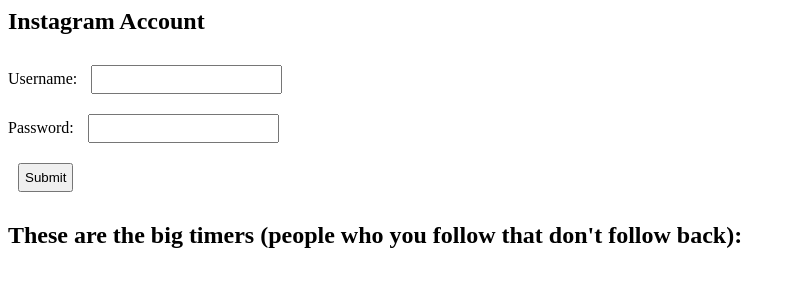
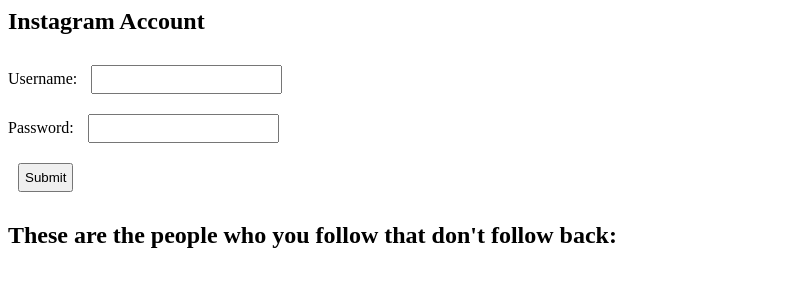
Before and after one commit to michaelbrady4/perfect-ratio, a Flask app: page / in a window 1280 px wide. Shown: the top 308 px of the page, without its empty margins (0-795 px from the left). Run offline with Flask 2, Linux system fonts and the light colour scheme.

Commit message:
Changed wording

```diff
--- a/templates/index.html
+++ b/templates/index.html
@@ -13,7 +13,7 @@
             <input type="submit" value="Submit">
         </form>
 
-        <h2>These are the big timers (people who you follow that don't follow back):</h2>
+        <h2>These are the people who you follow that don't follow back:</h2>
         <ul>
         {% for string in result %}
             <li>{{ string }}</li>
```
